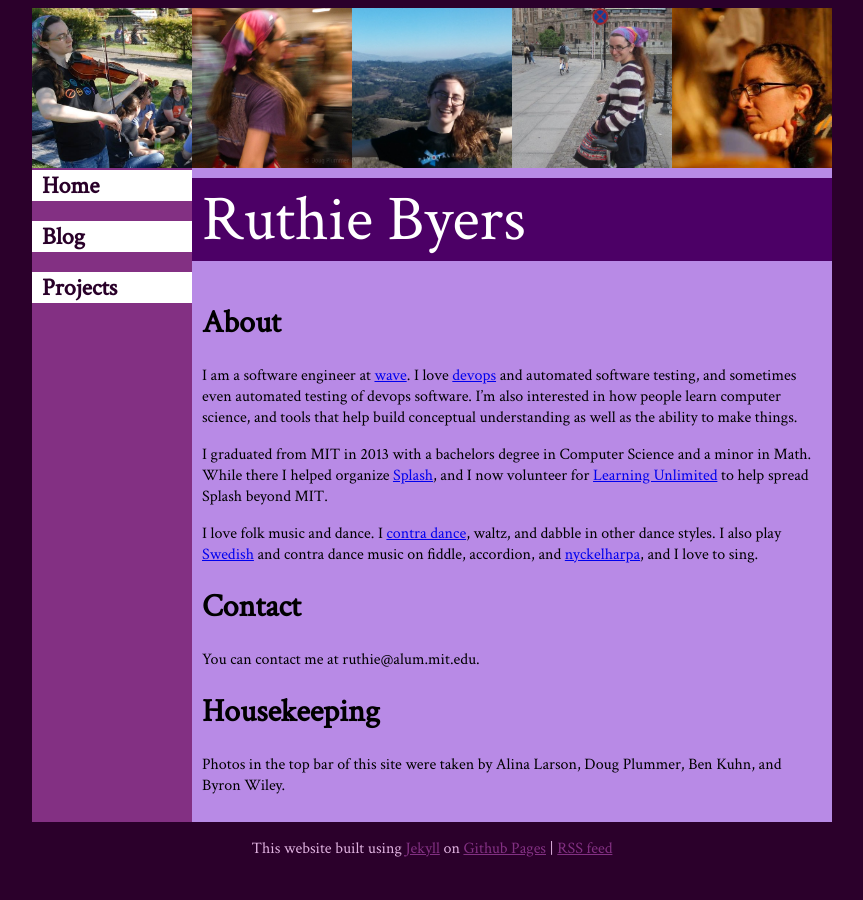
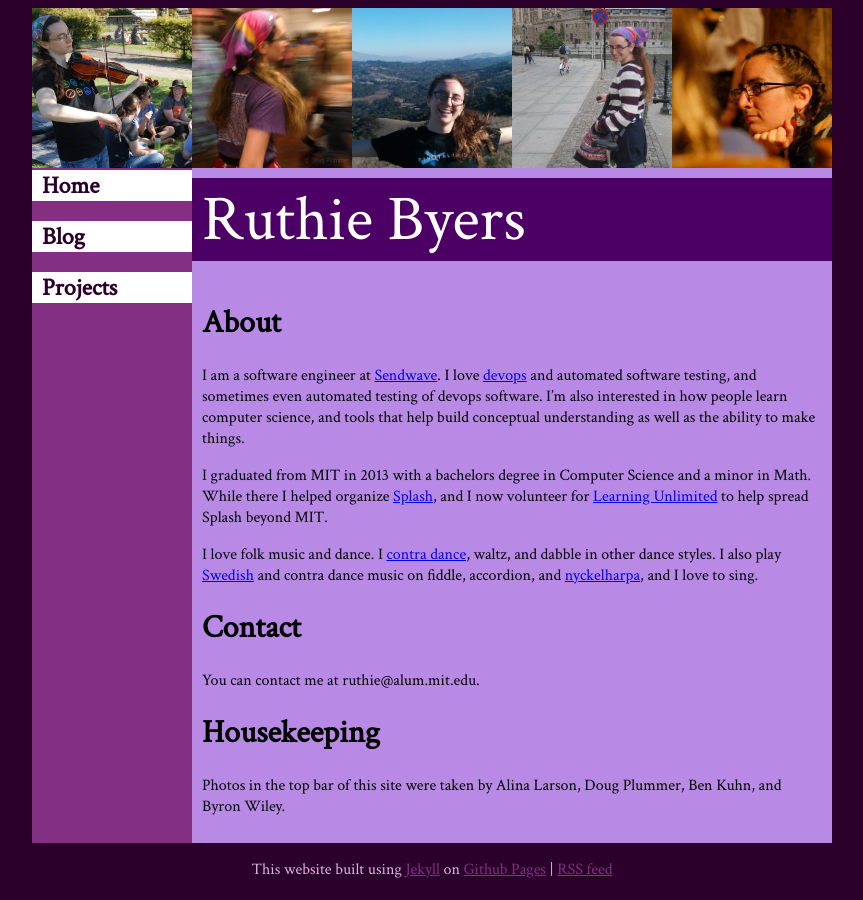
Before and after one commit to ruthie/ruthie.github.io, a Jekyll site: the page built from index.md, in a window 1280 px wide. Shown: the whole page, without its empty margins (208-1071 px from the left). Built offline with Jekyll 4.4.1, drawn with Linux system fonts in a browser that asks for light colours.

Commit message:
correct name and web address for sendwave.com

```diff
--- a/index.md
+++ b/index.md
@@ -4,7 +4,7 @@
 ---
 # About
 
-I am a software engineer at [wave](sendwave.com).  I love [devops](http://en.wikipedia.org/wiki/DevOps) and automated software testing, and sometimes even automated testing of devops software.  I'm also interested in how people learn computer science, and tools that help build conceptual understanding as well as the ability to make things.
+I am a software engineer at [Sendwave](https://sendwave.com).  I love [devops](http://en.wikipedia.org/wiki/DevOps) and automated software testing, and sometimes even automated testing of devops software.  I'm also interested in how people learn computer science, and tools that help build conceptual understanding as well as the ability to make things.
 
 I graduated from MIT in 2013 with a bachelors degree in Computer Science and a minor in Math.  While there I helped organize [Splash](http://esp.mit.edu/learn/Splash), and I now volunteer for [Learning Unlimited](http://learningu.org) to help spread Splash beyond MIT.
 
```
